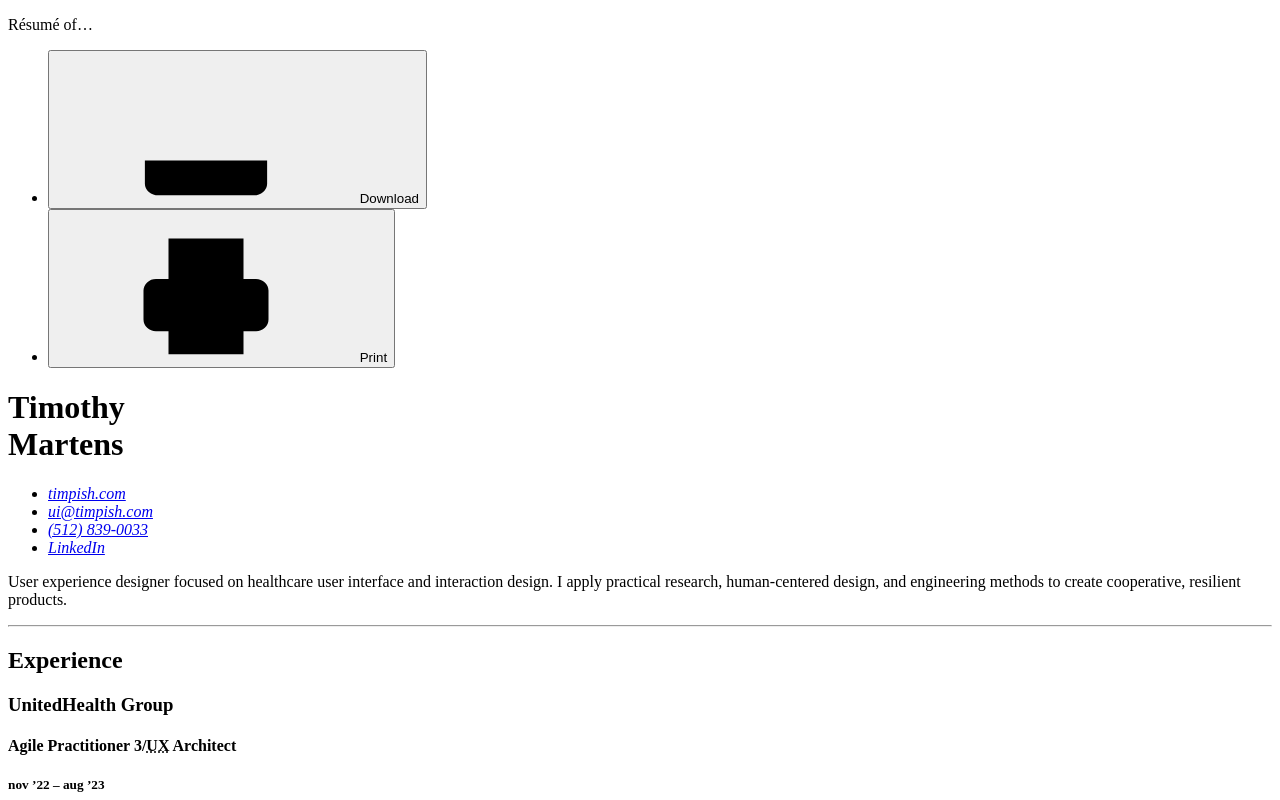
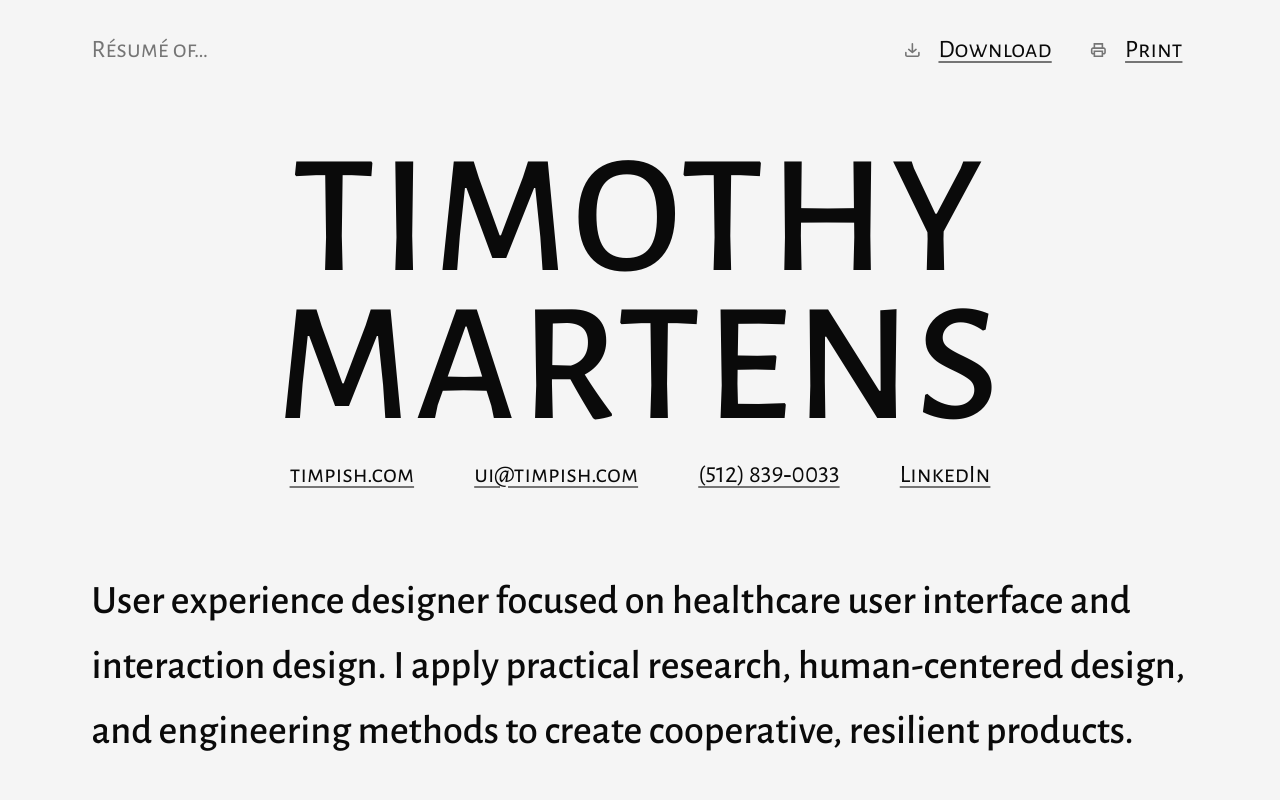
Before and after one commit to timpish/cv, a plain HTML site: page 26bddc1543523f0c5714eaf1b50a944b2cb7ea2d/index.html in a window 1280 px wide. Shown: the top 800 px of the page. Drawn offline with nearby package versions, Linux system fonts and the light colour scheme.

Commit message:
Add files via upload

```diff
--- /dev/null
+++ b/app.css
@@ -0,0 +1,450 @@
+    /* Reset based on https://andy-bell.co.uk/a-more-modern-css-reset/ */
+
+    *,
+    *::before,
+    *::after {
+        box-sizing: border-box;
+    }
+
+    html {
+        -moz-text-size-adjust: none;
+        -webkit-text-size-adjust: none;
+        text-size-adjust: none;
+    }
+
+    body,
+    h1,
+    h2,
+    h3,
+    h4,
+    h5,
+    p {
+        margin: 0;
+    }
+
+    body {
+        min-height: 100vh;
+        line-height: 1.5;
+    }
+
+    h1,
+    h2,
+    h3,
+    h4,
+    hr,
+    button,
+    input,
+    label {
+        line-height: 1.1;
+    }
+
+    h1,
+    h2,
+    h3,
+    h4,
+    h5 {
+        text-wrap: balance;
+    }
+
+    a:not([class]) {
+        text-decoration-skip-ink: auto;
+        color: currentColor;
+    }
+
+    :target {
+        scroll-margin-block: 5ex;
+    }
+
+    /* Global vars */
+
+    :where(html) {
+
+        /* pseudo-private props in triptych notation: namespaceName-valueType-variableName
+               https: //lea.verou.me/blog/2021/10/custom-properties-with-defaults/
+               https: //jwdallas.com/posts/namingcssvariables/ */
+
+        --_cv-color-light: var(--cv-color-light, hsl(0, 0%, 96%));
+        --_cv-color-dark: var(--cv-color-dark, hsl(0, 0%, 4%));
+        --_cv-color-neutral: var(--cv-color-neutral, hsl(0, 0%, 46%));
+        --_cv-fontFamily-body: Alegreya Sans, system-ui, -apple-system, sans-serif;
+        --_cv-fontFamily-display: var(--cv-fontFamily-body);
+        --_cv-fontFamily-smallcaps: Alegreya Sans SC, ui-serif, serif;
+        --_cv-maxInlineSize-textMeasure: var(--cv-maxInlineSize-textMeasure, 55ch);
+        --_cv-fontWeight-300: var(--cv-fontWeight-300, 300);
+        --_cv-fontWeight-400: var(--cv-fontWeight-400, 400);
+        --_cv-fontWeight-500: var(--cv-fontWeight-500, 500);
+        --_cv-fontSize-s: var(--cv-fontSize-s, clamp(0.7513rem, 0.4806rem + 1.3534vw, 1.6225rem));
+        --_cv-fontSize-m: var(--cv-fontSize-m, clamp(1.0625rem, 0.5771rem + 2.4272vw, 2.625rem));
+        --_cv-fontSize-l: var(--cv-fontSize-l, clamp(1.5025rem, 0.6497rem + 4.2641vw, 4.2475rem));
+        --_cv-fontSize-xl: var(--cv-fontSize-xl, clamp(2.1244rem, 0.6494rem + 7.3748vw, 6.8719rem));
+        --_cv-fontSize-xxl: var(--cv-fontSize-xxl, clamp(3.0038rem, 0.4826rem + 12.6058vw, 11.1188rem));
+        --_cv-lineHeight-leading: var(--cv-lineHeight-leading, clamp(1.502rem, 4.264vw + 0.65rem, 4.247rem));
+        --_cv-letterSpacing-trackingWide: var(--cv-letterSpacing-trackingWide, 0.0618ch);
+        --_cv-letterSpacing-trackingSubtle: var(--cv-letterSpacing-trackingSubtle, calc(var(--_cv-letterSpacing-trackingWide)/2));
+        --_cv-space-0: var(--cv-space-0, 0);
+        --_cv-space-xs: var(--cv-space-xs, clamp(0.3125rem, 0.1766rem + 0.6796vw, 0.75rem));
+        --_cv-space-s: var(--cv-space-s, clamp(0.4375rem, 0.2239rem + 1.068vw, 1.125rem));
+        --_cv-space-m: var(--cv-space-m, clamp(0.6875rem, 0.3768rem + 1.5534vw, 1.6875rem));
+        --_cv-space-l: var(--cv-space-l, clamp(1.0625rem, 0.5771rem + 2.4272vw, 2.625rem));
+        --_cv-space-xl: var(--cv-space-xl, clamp(1.625rem, 0.8871rem + 3.6893vw, 4rem));
+        --_cv-space-xxl: var(--cv-space-xxl, clamp(2.4375rem, 1.3113rem + 5.6311vw, 6.0625rem));
+        --_cv-space-xs-s: var(--cv-space-xs-s, clamp(0.3125rem, 0.0601rem + 1.2621vw, 1.125rem));
+        --_cv-space-xs-m: var(--cv-space-xs-m, clamp(0.3125rem, -0.1147rem + 2.1359vw, 1.6875rem));
+        --_cv-space-s-m: var(--cv-space-s-m, clamp(0.4375rem, 0.0492rem + 1.9417vw, 1.6875rem));
+        --_cv-space-s-xl: var(--cv-space-s-xl, clamp(0.4375rem, -0.6693rem + 5.534vw, 4rem));
+        --_cv-space-m-l: var(--cv-space-m-l, clamp(0.6875rem, 0.0856rem + 3.0097vw, 2.625rem));
+        --_cv-space-l-xl: var(--cv-space-l-xl, clamp(1.0625rem, 0.1499rem + 4.5631vw, 4rem));
+        --_cv-space-l-xxl: var(--cv-space-l-xxl, clamp(1.0625rem, -0.4909rem + 7.767vw, 6.0625rem));
+        --_cv-space-xl-xxl: var(--cv-space-xl-xxl, clamp(1.625rem, 0.2464rem + 6.8932vw, 6.0625rem));
+        --_cv-borderWidthStyleColor-border: var(--cv-borderWidthStyleColor-border, clamp(0.0088rem, -0.02rem + 0.1437vw, 0.1013rem) solid var(--_cv-color-neutral));
+        color: var(--_cv-color-dark);
+        background-color: var(--_cv-color-light);
+    }
+
+    /* Dark mode */
+    @media (prefers-color-scheme: dark) {
+        :root {
+            background-color: var(--_cv-color-dark);
+            color: var(--_cv-color-light);
+        }
+    }
+
+    /* Elements */
+
+    body {
+        font-family: var(--_cv-fontFamily-body);
+        font-size: var(--_cv-fontSize-m);
+        line-height: var(--_cv-lineHeight-leading);
+        font-weight: var(--_cv-fontWeight-300);
+        font-variant-numeric: oldstyle-nums;
+        font-variant-numeric: proportional-nums;
+        margin-top: var(--_cv-space-xs-s);
+        margin-bottom: var(--_cv-space-m-l)
+    }
+
+    h1,
+    h2,
+    h3,
+    h4 {
+        font-family: var(--_cv-fontFamily-display);
+        font-weight: var(--_cv-fontWeight-500);
+    }
+
+    h5 {
+        font-family: var(--_cv-fontFamily-smallcaps);
+        font-weight: var(--_cv-fontWeight-500);
+    }
+
+    h1 {
+        font-size: var(--_cv-fontSize-xxl);
+        line-height: 0.88;
+        letter-spacing: var(--_cv-letterSpacing-trackingWide);
+        text-align: center;
+        text-transform: uppercase;
+    }
+
+    h2 {
+        font-size: var(--_cv-fontSize-xl);
+        margin-bottom: var(--_cv-space-xxl);
+    }
+
+    h3 {
+        font-size: var(--_cv-fontSize-l);
+        margin-bottom: var(--_cv-space-m);
+        margin-top: var(--_cv-space-xl);
+    }
+
+    h4,
+    h5 {
+        font-size: var(--_cv-fontSize-m);
+    }
+
+    p.title {
+        text-align: center;
+        font-size: var(--_cv-fontSize-m);
+        color: var(--_cv-color-neutral);
+    }
+
+    nav,
+    address,
+    footer,
+    .login {
+        font-family: var(--_cv-fontFamily-smallcaps);
+        font-size: var(--_cv-fontSize-s);
+        font-weight: var(--_cv-fontWeight-400);
+    }
+
+    /* lead in and outro…neutral color */
+    nav p,
+    footer p:first-of-type {
+        color: var(--_cv-color-neutral);
+    }
+
+    /* de-italicize default */
+    address {
+        font-style: inherit;
+    }
+
+    abbr {
+        font-family: var(--_cv-fontFamily-smallcaps);
+        font-variant-caps: all-small-caps;
+        letter-spacing: var(--_cv-letterSpacing-trackingSubtle);
+        text-decoration-line: underline;
+        text-decoration-style: dotted;
+        text-decoration-color: var(--_cv-color-neutral);
+        text-decoration-thickness: 1.618px;
+        text-underline-offset: 0.1618em;
+    }
+
+    /* don't small cap abbrs in these headers */
+    h3 abbr,
+    h4 abbr {
+        font-family: var(--_cv-fontFamily-display);
+        font-variant-caps: normal;
+    }
+
+    /* plural smallcaps abbrs */
+    abbr+span {
+        font-size: 0.618em;
+    }
+
+    /* cap smallcaps in skill boxes */
+    .box li abbr {
+        font-variant-caps: normal;
+    }
+
+    /* neutral color punctuation glyphs &ndash;, &plus; */
+    time+span,
+    h4>span {
+        color: var(--_cv-color-neutral);
+    }
+
+    ul {
+        list-style: none;
+        margin: 0;
+        padding-left: 0;
+    }
+
+    /* add a beat above n+1 org postions */
+    ul+div.cluster {
+        margin-block-start: var(--_cv-space-s);
+    }
+
+    a,
+    button {
+        color: currentcolor;
+        text-decoration-line: underline;
+        text-decoration-color: var(--_cv-color-neutral);
+        text-underline-offset: 0.1618em;
+    }
+
+    button>span {
+        text-decoration-line: underline;
+        text-decoration-color: transparent;
+    }
+
+    button,
+    input {
+        background: transparent;
+        border: none;
+        cursor: pointer;
+        display: inline-block;
+        font: inherit;
+        margin: 0;
+    }
+
+    input {
+        border: var(--_cv-borderWidthStyleColor-border);
+        color: inherit;
+        width: 100%;
+        padding-left: 1ch;
+    }
+
+    a:hover svg,
+    button:hover svg {
+        scale: 1.2;
+    }
+
+    a:hover,
+    button:hover,
+    button:focus {
+        text-underline-offset: 0.3236em;
+    }
+
+    a:active,
+    a:focus,
+    button:active,
+    button:focus {
+        outline: var(--_cv-color-neutral) dotted 1.618px;
+        outline-offset: +6.853px;
+    }
+
+    /* icons base64 svgs  */
+    symbol {
+        fill: none;
+        stroke: var(--_cv-color-neutral);
+        stroke-width: 1;
+        stroke-linecap: round;
+    }
+
+    hr {
+        border: none;
+    }
+
+    hr.section::after {
+        content: '\00A7';
+        display: block;
+        filter: opacity(.1);
+        font-size: var(--_cv-fontSize-xxl);
+        text-align: center;
+    }
+
+    hr.subsection::after {
+        font-size: var(--_cv-fontSize-xl);
+    }
+
+    /* Layout primitives */
+
+    /* center */
+    .center {
+        box-sizing: content-box;
+        margin-inline: auto;
+        max-inline-size: var(--_cv-maxInlineSize-textMeasure);
+        padding-inline-start: var(--_cv-space-l-xxl);
+        padding-inline-end: var(--_cv-space-l-xxl);
+    }
+
+    /* target */
+    .target {
+        display: grid;
+        place-items: center
+    }
+
+    /* stack */
+    .vertical-rhythm {
+        display: flex;
+        flex-direction: column;
+        justify-content: flex-start;
+    }
+
+    [class^='vertical-rhythm']>* {
+        margin-block: 0;
+    }
+
+    .vertical-rhythm-xs>*+* {
+        margin-block-start: var(--_cv-space-xs);
+    }
+
+    .vertical-rhythm-s>*+* {
+        margin-block-start: var(--_cv-space-l-xl);
+    }
+
+    .vertical-rhythm-s>*+* {
+        margin-block-start: var(--_cv-space-l-xl);
+    }
+
+    .vertical-rhythm-m>*+* {
+        margin-block-start: var(--_cv-space-xl);
+    }
+
+    .vertical-rhythm-l>*+* {
+        margin-block-start: var(--_cv-space-xl-xxl);
+    }
+
+    /* cluster */
+    .cluster {
+        display: flex;
+        flex-wrap: wrap;
+        gap: var(--_cv-space-xs-m);
+        justify-content: space-between;
+        align-items: center;
+    }
+
+    /* paragraph, glyph delimited lists (main <li>s) */
+    .para-list>* {
+        list-style: none;
+        display: inline;
+
+    }
+
+    .para-list>*+*::before {
+        content: var(--symbol, '\22B9')'\0020';
+        color: var(--_cv-color-neutral);
+    }
+
+    /* box */
+    article.box,
+    .box li {
+        padding: var(--_cv-space-s-m);
+        border: var(--_cv-borderWidthStyleColor-border);
+        color: inherit;
+        background-color: inherit;
+    }
+
+    .box * {
+        color: inherit;
+    }
+
+    /* icon */
+    .icon {
+        width: 1cap;
+        width: 0.75em;
+        height: 0.75em;
+        height: 1cap;
+    }
+
+    .with-icon {
+        display: inline-flex;
+        align-items: baseline;
+    }
+
+    .with-icon .icon {
+        margin-inline-end: var(--_cv-space-xs-s);
+    }
+
+    /* Utils */
+
+    /* Type */
+    .font-variant-numeric\:lining-nums {
+        font-variant-numeric: lining-nums;
+    }
+
+    .font-size\:--_cv-fontSize-s {
+        font-size: var(--_cv-fontSize-s) !important;
+    }
+
+    .text-align\:right {
+        text-align: right !important;
+    }
+
+    /* Stack props */
+    .margin-block-start\:--_cv-space-0 {
+        margin-block-start: var(--_cv-space-0);
+    }
+
+    /* Cluster props */
+    .justify-content\:center {
+        justify-content: center;
+    }
+
+    .justify-content\:flex-start {
+        justify-content: flex-start;
+    }
+
+    /* General */
+    .padding\:--_cv-space-l {
+        padding: var(--_cv-space-l);
+    }
+
+    .gap\:--_cv-space-s-xl {
+        gap: var(--_cv-space-s-xl);
+    }
+
+    .color\:--_cv-color-neutral {
+        color: var(--_cv-color-neutral);
+    }
+
+    /* layout debugger */
+    .* {
+        outline: deeppink dotted 0.5px;
+    }
```
Also changed, not shown: index.html (+40 -97 lines).
